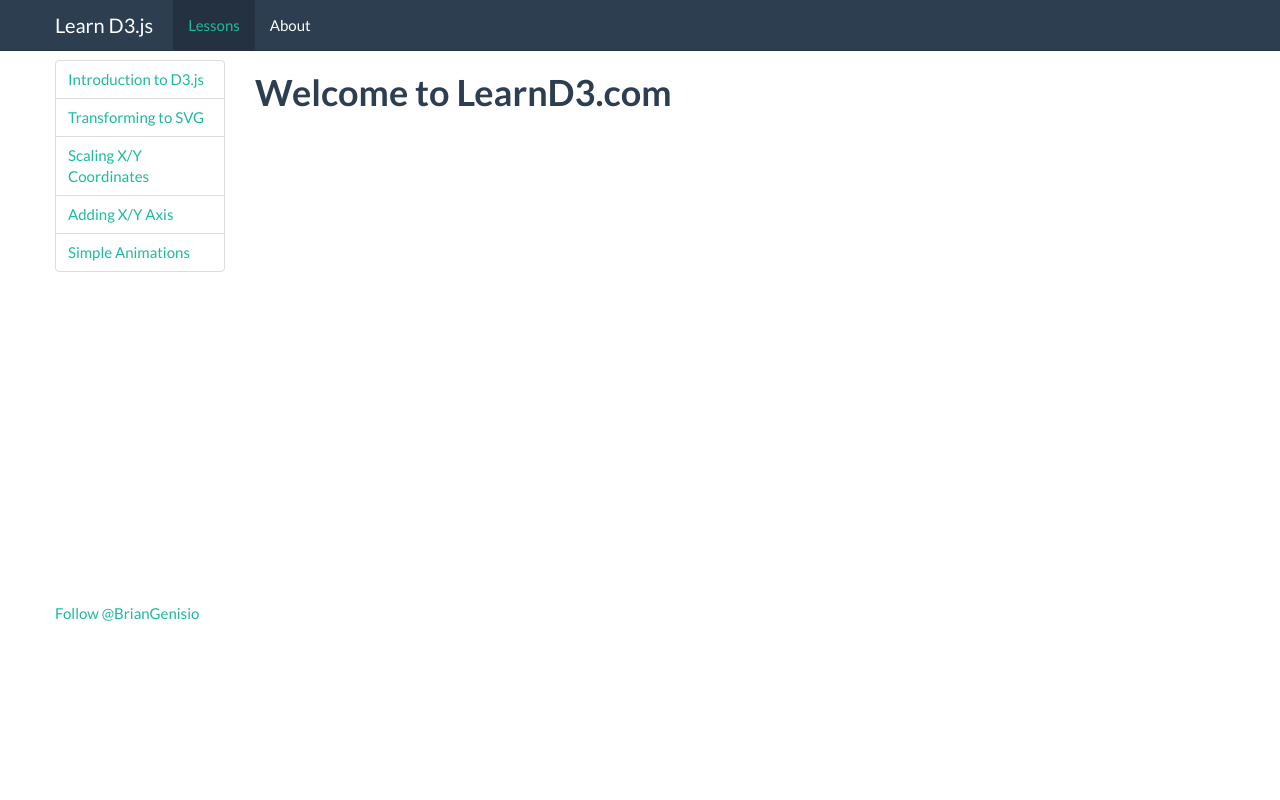
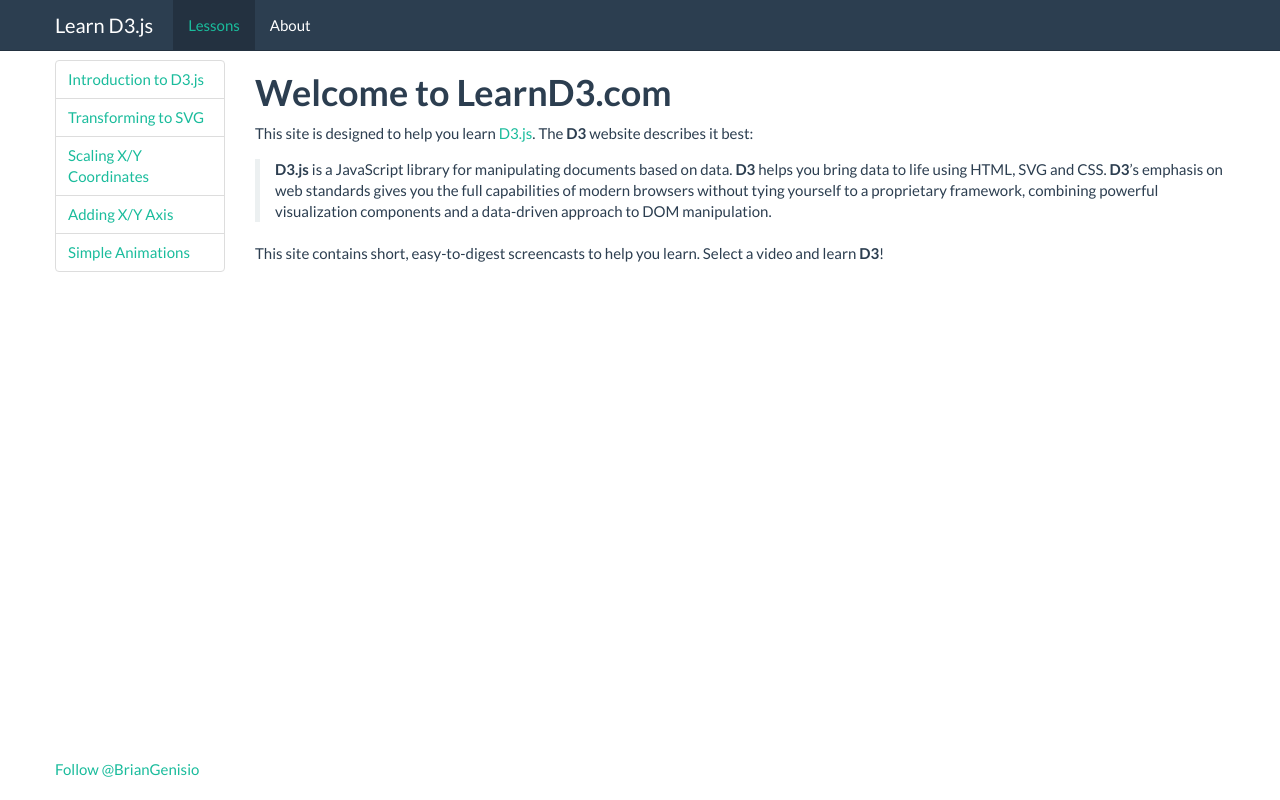
Before and after one commit to BrianGenisio/learnd3, a website: page index.html in a window 1280 px wide. Drawn offline with nearby package versions, Linux system fonts and the light colour scheme.

Commit message:
Added a 'what to expect' section for when you get to the site.

```diff
--- a/index.html
+++ b/index.html
@@ -39,7 +39,13 @@
 
           <div class="span10">
             <h2 class="title">Welcome to LearnD3.com</h2>
+            <div class="welcome-message">
+              <p>This site is designed to help you learn <a href="http://d3js.org/">D3.js</a>.  The <strong>D3</strong> website describes it best:</p>
 
+              <blockquote><strong>D3.js</strong> is a JavaScript library for manipulating documents based on data. <strong>D3</strong> helps you bring data to life using HTML, SVG and CSS. <strong>D3</strong>’s emphasis on web standards gives you the full capabilities of modern browsers without tying yourself to a proprietary framework, combining powerful visualization components and a data-driven approach to DOM manipulation.</blockquote>
+
+              <p>This site contains short, easy-to-digest screencasts to help you learn.  Select a video and learn <strong>D3</strong>!</p>
+            </div>
             <div class="youtube">
               <iframe width="100%" height="100%" frameborder="0" allowfullscreen></iframe>
             </div>
--- a/javascripts/main.js
+++ b/javascripts/main.js
@@ -12,6 +12,8 @@
 	    .text(function(d) { return d.title; });
 
 	  action.on('click', function(d) {
+	  	d3.select('.welcome-message').classed('hidden', true);
+
 	  	navs.classed('active', false);
 	  	d3.select(d3.event.toElement.parentElement)
 	  		.classed('active', true);
```
